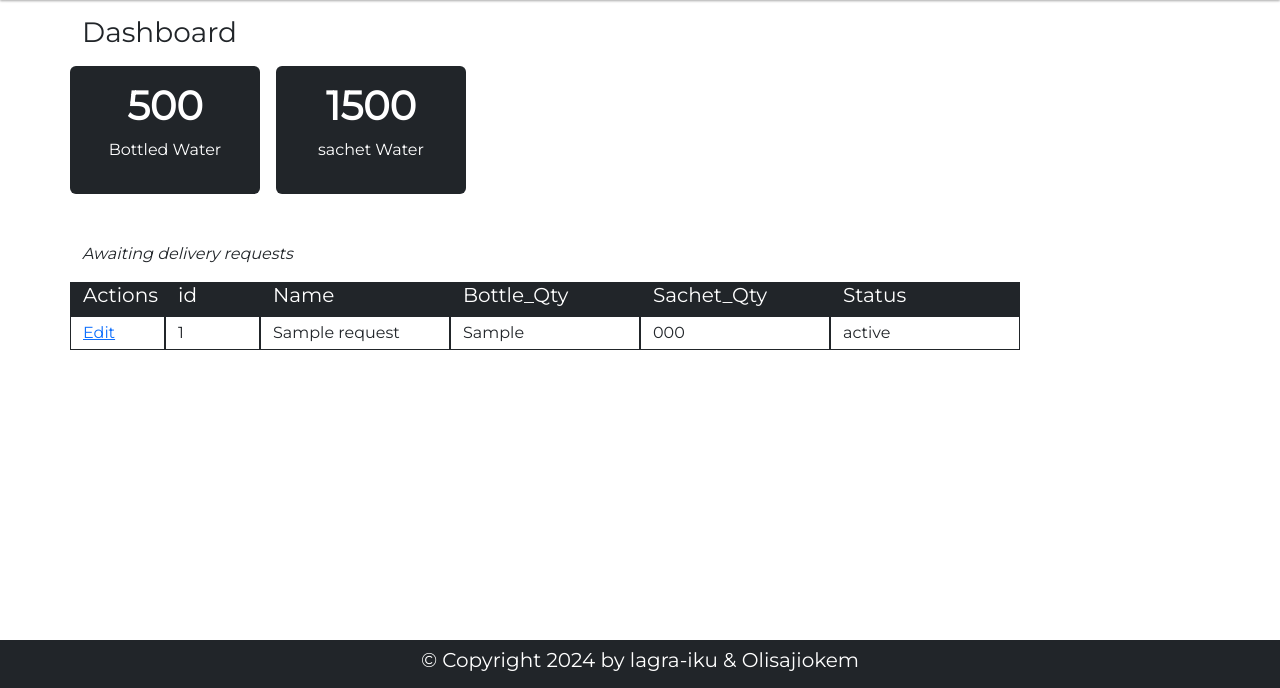
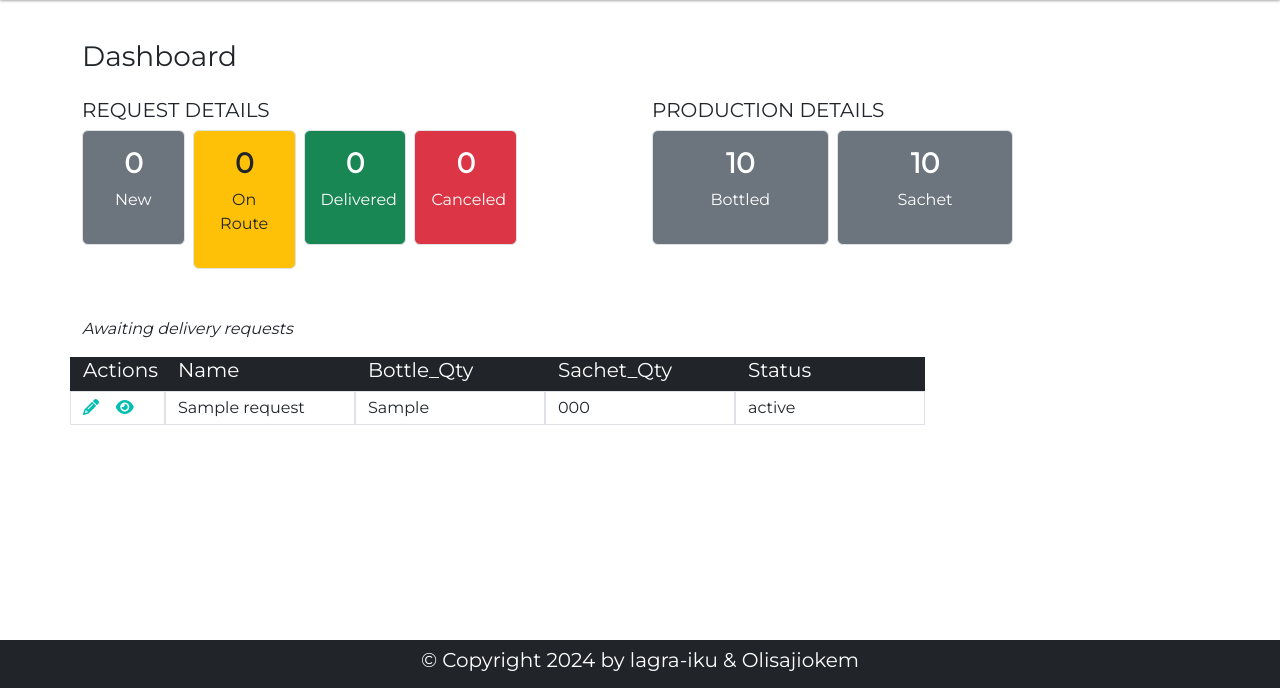
Before and after one commit to lagra-iku/aqua_manager, a Flask app: page /dashboard in a window 1280 px wide. Shown: the part 172-860 px from the top of the page. Run offline with Flask 3, Linux system fonts and the light colour scheme; tables that the repository leaves empty hold one stand-in row (values such as "Sample post").

Commit message:
adding the dashboard queries

```diff
--- a/app.py
+++ b/app.py
@@ -81,9 +81,34 @@ def display_entry(id):
 
 @app.route('/dashboard')
 def dashboard():
-    cursor.execute("SELECT id, name, location, phonenum, status FROM requests")
+    cursor.execute("SELECT id, name, location, phonenum, status FROM requests WHERE status  <> 'canceled' AND status <> 'delivered' ORDER BY modified_date DESC")
     entry = cursor.fetchall()
-    return render_template('dashboard.html', x=entry, curr_date=curr_date)
+    cursor.execute("""
+    SELECT
+        SUM(CASE WHEN status = 'New' THEN 1 ELSE 0 END) AS new_count,
+        SUM(CASE WHEN status = 'On route' THEN 1 ELSE 0 END) AS enroute_count,
+        SUM(CASE WHEN status = 'Delivered' THEN 1 ELSE 0 END) AS completed_count,
+        SUM(CASE WHEN status = 'Canceled' THEN 1 ELSE 0 END) AS canceled_count
+    FROM requests
+    """)
+
+    # Fetch the result
+    result = cursor.fetchone()
+
+    # Extract counts for each status
+    new_count = result[0]
+    enroute_count = result[1]
+    completed_count = result[2]
+    canceled_count = result[3]
+
+    cursor.execute("SELECT SUM(bottle_qty) AS bottle_sum FROM production_records")
+    bottle = cursor.fetchone()
+    bottle_sum = bottle[0]
+
+    cursor.execute("SELECT SUM(sachet_qty) AS sachet_sum FROM production_records")
+    sachet = cursor.fetchone()
+    sachet_sum = sachet[0]
+    return render_template('dashboard.html', x=entry, curr_date=curr_date, new=new_count, enroute=enroute_count, completed=completed_count, canceled=canceled_count, bottled=bottle_sum, sachet=sachet_sum)
 
 @app.route('/admin', methods=('GET', 'POST'))
 def admin():
--- a/templates/dashboard.html
+++ b/templates/dashboard.html
@@ -2,21 +2,62 @@
 
 {% block content %}
 <div class="container mb-5">
-    <h3 class="mb-3">Dashboard</h3>
+    <h3 class="my-4">Dashboard</h3>
     <div class="row mb-5">
-        <div class="col-sm-2 bg-dark text-white text-center me-3 p-3 rounded">
-            <h4 class="fs-1 fw-bolder">500</h4>
-            <p>Bottled Water</p>
+        <div class="col-sm-6">
+            <div class="row">
+                <h5 class="">REQUEST DETAILS</h5>
+            </div>
+            <div class="row row-cols-2 row-cols-lg-5 g-2 g-lg-2">
+                <div class="col text-center">
+                  <div class="p-3 border bg-secondary text-white rounded">
+                    <h4 class="fs-3 fw-bolder">{{ new }}</h4>
+                    <p class="fs-6">New</p>
+                  </div>
+                </div>
+                <div class="col text-center">
+                    <div class="p-3 border bg-warning rounded">
+                      <h4 class="fs-3 fw-bolder">{{ enroute }}</h4>
+                      <p class="fs-6">On Route</p>
+                    </div>
+                </div>
+                <div class="col text-center">
+                    <div class="p-3 border bg-success text-white rounded">
+                      <h4 class="fs-3 fw-bolder">{{ completed }}</h4>
+                      <p class="fs-6">Delivered</p>
+                    </div>
+                </div>
+                <div class="col text-center">
+                    <div class="p-3 border bg-danger text-white rounded">
+                      <h4 class="fs-3 fw-bolder">{{ canceled }}</h4>
+                      <p class="fs-6">Canceled</p>
+                    </div>
+                </div>
+            </div>
         </div>
-        <div class="col-sm-2 bg-dark text-white text-center me-3 p-3 rounded">
-            <h4 class="fs-1 fw-bolder">1500</h4>
-            <p>sachet Water</p>
+        <div class="col-sm-6">
+            <div class="row">
+                <h5 class="">PRODUCTION DETAILS</h5>
+            </div>
+            <div class="row row-cols-2 row-cols-lg-3 g-2 g-lg-2">
+                <div class="col text-center">
+                  <div class="p-3 border bg-secondary text-white rounded">
+                    <h4 class="fs-3 fw-bolder">{{ bottled }}</h4>
+                    <p class="fs-6">Bottled</p>
+                  </div>
+                </div>
+                <div class="col text-center">
+                    <div class="p-3 border bg-secondary text-white rounded">
+                      <h4 class="fs-3 fw-bolder">{{ sachet }}</h4>
+                      <p class="fs-6">Sachet</p>
+                    </div>
+                </div>
+            </div>
         </div>
     </div>
     <p class="fst-italic">Awaiting delivery requests</p>
     <div class="row">
         <div class="col-sm-1 border border-dark bg-dark text-white"><h5>Actions</h5></div>
-        <div class="col-sm-1 border border-dark bg-dark text-white"><h5>id</h5></div>
         <div class="col-sm-2 border border-dark bg-dark text-white"><h5>Name</h5></div>
         <div class="col-sm-2 border border-dark bg-dark text-white"><h5>Bottle_Qty</h5></div>
         <div class="col-sm-2 border border-dark bg-dark text-white"><h5>Sachet_Qty</h5></div>
@@ -24,16 +65,15 @@
     </div>
     {% for item in x %}
     <div class="row">
-        <div class="col-sm-1 border border-dark py-1"><a class="" href="{{ url_for('edit_entry', id=item[0]) }}">Edit</a></div>
+        <div class="col-sm-1 border py-1">
+            <a class="" href="{{ url_for('edit_entry', id=item[0]) }}"><i class="fa-solid fa-pencil txt-teal"></i></a>&nbsp; &nbsp;
+            <a class="" href="{{ url_for('display_entry', id=item[0]) }}"><i class="fa-solid fa-eye txt-teal"></i></a>
+        </div>
         {% for elem in item %}
-            {% if loop.index == 1 %}
-                <div class="col-sm-1 border border-dark  py-1">
+            {% if loop.index != 1 %}
+                <div class="col-sm-2 border py-1">
                     {{ elem }}
                 </div>
-            {% else %}
-            <div class="col-sm-2 border border-dark py-1">
-                {{ elem }}
-           </div>
            {% endif %}
         {% endfor %}
     </div>
```
